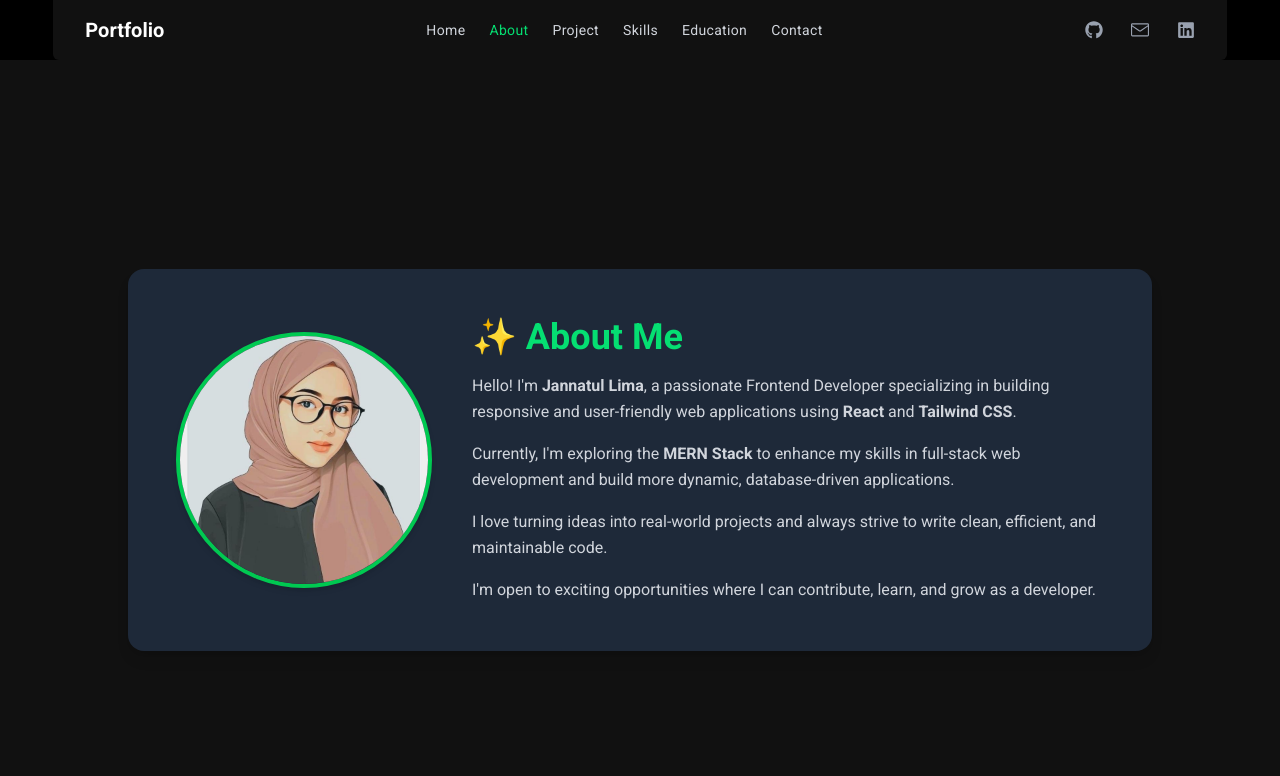
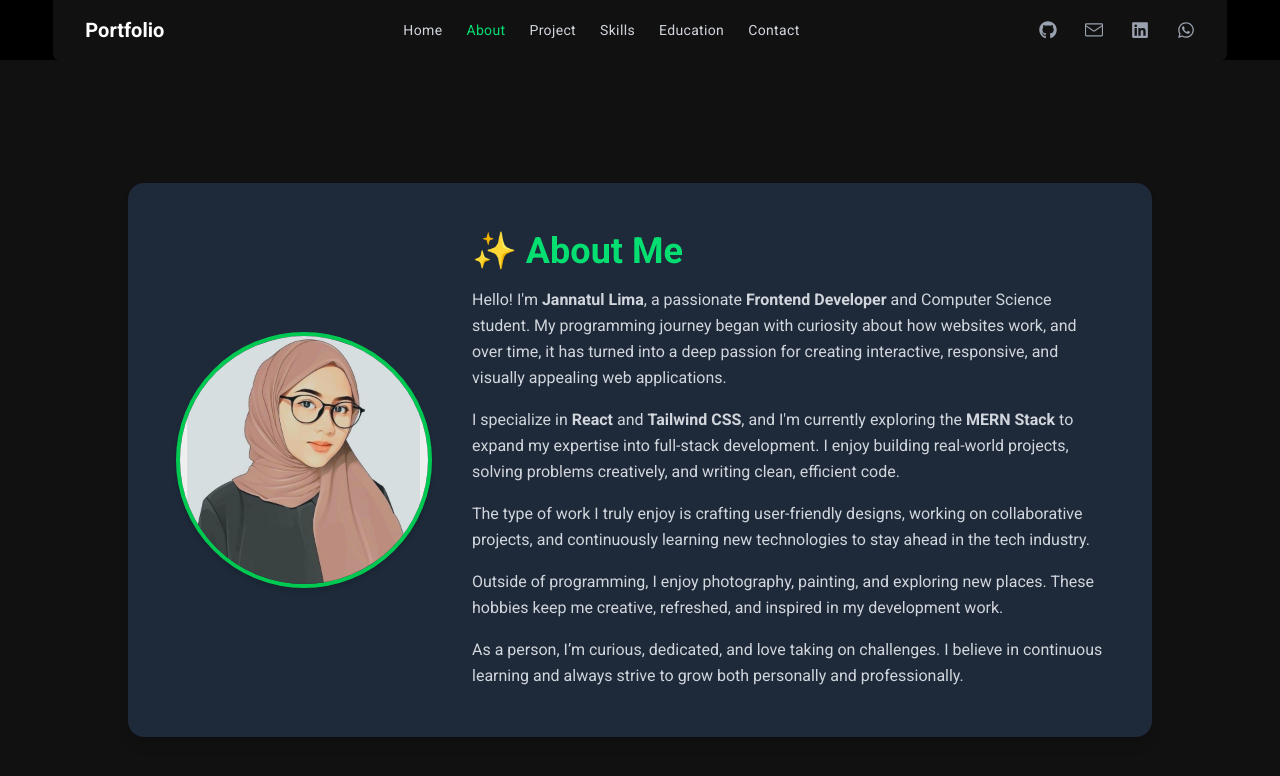
Before and after one commit to JannatulLima9575/personal-portfolio, a React (Vite) app: page /about in a window 1280 px wide. Shown: the top 776 px of the page. Built offline with nearby package versions, Linux system fonts and the light colour scheme.

Commit message:
updates design

```diff
--- a/src/Components/Navbar/Navbar.jsx
+++ b/src/Components/Navbar/Navbar.jsx
@@ -1,5 +1,5 @@
 import React, { useState } from "react";
-import { FaLinkedin, FaGithub } from "react-icons/fa";
+import { FaLinkedin, FaGithub, FaWhatsapp } from "react-icons/fa";
 import { GoMail } from "react-icons/go";
 import { HiMenu, HiX } from "react-icons/hi";
 import { NavLink } from "react-router";
@@ -46,7 +46,7 @@ const Navbar = () => {
           </NavLink>
         </nav>
 
-        {/* Social Icons */}
+        {/* Social Icons + Contact */}
         <div
           className={`md:flex-row md:flex md:items-center md:space-x-4 text-gray-400 text-lg absolute md:static bg-[#111] w-full md:w-auto left-0 top-60 md:top-0 gap-3 px-8 md:px-0 ${
             isOpen ? "flex" : "hidden"
@@ -60,7 +60,7 @@ const Navbar = () => {
             <FaGithub />
           </a>
 
-          {/* gmail */}
+          {/* Gmail */}
           <a
             href="https://mail.google.com/mail/?view=cm&fs=1&to=limajannat1675@gmail.com"
             target="_blank"
@@ -71,12 +71,24 @@ const Navbar = () => {
             <GoMail />
           </a>
 
+          {/* LinkedIn */}
           <a
             href="https://www.linkedin.com/in/jannatul-lima-985a25363"
             aria-label="LinkedIn"
             className="py-2 md:py-0"
           >
             <FaLinkedin />
+          </a>
+
+          {/* WhatsApp Number (optional) */}
+          <a
+            href="https://wa.me/8801301559575"
+            target="_blank"
+            rel="noopener noreferrer"
+            aria-label="WhatsApp"
+            className="py-2 md:py-0"
+          >
+            <FaWhatsapp />
           </a>
         </div>
       </header>
--- a/src/Pages/About.jsx
+++ b/src/Pages/About.jsx
@@ -22,23 +22,34 @@ const About = () => {
 
           <div className="text-gray-300 space-y-4 leading-relaxed">
             <p>
-              Hello! I'm <strong>Jannatul Lima</strong>, a passionate Frontend
-              Developer specializing in building responsive and user-friendly
-              web applications using <strong>React</strong> and{" "}
-              <strong>Tailwind CSS</strong>.
+              Hello! I'm <strong>Jannatul Lima</strong>, a passionate{" "}
+              <strong>Frontend Developer</strong> and Computer Science student.
+              My programming journey began with curiosity about how websites
+              work, and over time, it has turned into a deep passion for
+              creating interactive, responsive, and visually appealing web
+              applications.
             </p>
             <p>
-              Currently, I'm exploring the <strong>MERN Stack</strong> to
-              enhance my skills in full-stack web development and build more
-              dynamic, database-driven applications.
+              I specialize in <strong>React</strong> and{" "}
+              <strong>Tailwind CSS</strong>, and I'm currently exploring the{" "}
+              <strong>MERN Stack</strong> to expand my expertise into full-stack
+              development. I enjoy building real-world projects, solving
+              problems creatively, and writing clean, efficient code.
             </p>
             <p>
-              I love turning ideas into real-world projects and always strive to
-              write clean, efficient, and maintainable code.
+              The type of work I truly enjoy is crafting user-friendly designs,
+              working on collaborative projects, and continuously learning new
+              technologies to stay ahead in the tech industry.
             </p>
             <p>
-              I'm open to exciting opportunities where I can contribute, learn,
-              and grow as a developer.
+              Outside of programming, I enjoy photography, painting, and
+              exploring new places. These hobbies keep me creative, refreshed,
+              and inspired in my development work.
+            </p>
+            <p>
+              As a person, I’m curious, dedicated, and love taking on
+              challenges. I believe in continuous learning and always strive to
+              grow both personally and professionally.
             </p>
           </div>
         </div>
--- a/src/Pages/Contact.jsx
+++ b/src/Pages/Contact.jsx
@@ -2,22 +2,30 @@ import React, { useRef } from "react";
 import emailjs from "emailjs-com";
 
 const Contact = () => {
-  const form = useRef();
   const formRef = useRef();
 
   const sendEmail = (e) => {
     e.preventDefault();
 
     emailjs
-      .sendForm("service_t4jo61n", "__ejs-test-mail-service__", formRef.current, "OstHFNuCO9J-deGKc")
-      .then((res) => {
-        console.log("SUCCESS:", res);
-      })
-      .catch((err) => {
-        console.error("ERROR:", err.text);
-      });
+      .sendForm(
+        "service_t4jo61n",     // ✅ তোমার EmailJS Service ID
+        "template_abc123",     // ✅ তোমার Template ID
+        formRef.current,
+        "OstHFNuCO9J-deGKc"
+      )
+      .then(
+        (result) => {
+          console.log("SUCCESS:", result.text);
+          alert("Message sent successfully! ✅");
+        },
+        (error) => {
+          console.log("FAILED...", error.text);
+          alert("Failed to send message. ❌ Try again.");
+        }
+      );
 
-    e.target.reset();
+    e.target.reset(); // Reset form
   };
 
   return (
@@ -26,7 +34,7 @@ const Contact = () => {
         <h2 className="text-4xl font-bold text-center mb-8">📬 Contact Me</h2>
 
         <form
-          ref={form}
+          ref={formRef}
           onSubmit={sendEmail}
           className="bg-gray-800 p-8 rounded-lg shadow-lg space-y-6"
         >
@@ -38,9 +46,9 @@ const Contact = () => {
               type="text"
               name="name"
               id="name"
-              className="w-full px-4 py-2 rounded bg-gray-700 text-white focus:outline-none focus:ring-2 focus:ring-green-500"
+              required
+              className="w-full px-4 py-2 rounded bg-gray-700 text-white"
               placeholder="Enter your name"
-              required
             />
           </div>
 
@@ -52,9 +60,9 @@ const Contact = () => {
               type="email"
               name="email"
               id="email"
-              className="w-full px-4 py-2 rounded bg-gray-700 text-white focus:outline-none focus:ring-2 focus:ring-green-500"
+              required
+              className="w-full px-4 py-2 rounded bg-gray-700 text-white"
               placeholder="Enter your email"
-              required
             />
           </div>
 
@@ -66,15 +74,15 @@ const Contact = () => {
               name="message"
               id="message"
               rows="5"
-              className="w-full px-4 py-2 rounded bg-gray-700 text-white focus:outline-none focus:ring-2 focus:ring-green-500"
+              required
+              className="w-full px-4 py-2 rounded bg-gray-700 text-white"
               placeholder="Type your message here..."
-              required
             ></textarea>
           </div>
 
           <button
             type="submit"
-            className="bg-green-600 hover:bg-green-700 text-white font-semibold py-2 px-6 rounded transition duration-300"
+            className="bg-green-600 hover:bg-green-700 text-white font-semibold py-2 px-6 rounded"
           >
             Send Message
           </button>
--- a/src/Pages/Education.jsx
+++ b/src/Pages/Education.jsx
@@ -24,7 +24,7 @@ const achievements = [
     year: "December to July 2024 - 2025",
     description:
       "Successfully completed MERN stack course from Programming Hero covering MongoDB, Express, React, Node, Auth, Deployment.",
-    certificateUrl: "https://your-mern-certificate-link.com", // Replace with actual link
+    certificateUrl: "https://your-mern-certificate-link.com",
   },
   {
     title: "Completed Python Programming Course",
--- a/src/Pages/Project.jsx
+++ b/src/Pages/Project.jsx
@@ -21,6 +21,21 @@ const projects = [
   },
   {
     id: 2,
+    title: "🥗 FoodBridge - Local Food Waste Reduction Platform",
+    description:
+      "A web platform that connects restaurants with people in need to reduce local food waste through real-time donation and pickup.",
+    language: "React, HTML5, Tailwind CSS, Node.js, Express, MongoDB, Firebase",
+    imageUrl: "https://i.ibb.co.com/cfZZ5j3/image.png",
+    liveUrl: "https://foodbridge-d530a.web.app/",
+    githubUrl: "https://github.com/JannatulLima9575/FoodBridge-client-side",
+    features: [
+      "Responsive and clean UI",
+      "Employer can post job listings",
+      "Candidates can explore jobs easily",
+    ],
+  },
+  {
+    id: 3,
     title: "💼 HireSpark - Freelance Task Marketplace",
     description:
       "HireSpark is a modern job posting and hiring platform that connects employers with potential candidates efficiently. It provides a smooth user experience for posting jobs, ensuring a seamless hiring process.",
@@ -35,7 +50,7 @@ const projects = [
     ],
   },
   {
-    id: 3,
+    id: 4,
     title: "📘 UpStudy – A Knowledge Sharing Platform",
     description:
       "EduVerse is a knowledge-sharing platform built for students to share articles, ideas, and insights on various topics. Inspired by platforms like Dev.to, it allows users to write, edit, and engage in discussions through comments.",
@@ -50,7 +65,7 @@ const projects = [
     ],
   },
   {
-    id: 4,
+    id: 5,
     title: "CAREER-CODE: A JOB PORTAL SYSTEM",
     description:
       "A comprehensive job portal platform designed to enable seamless interaction between job seekers and employers. The system provides full CRUD operations for managing job postings, user authentication, and streamlined job application processes.",
--- a/src/Pages/ProjectDetails.jsx
+++ b/src/Pages/ProjectDetails.jsx
@@ -21,6 +21,21 @@ const projects = [
   },
   {
     id: 2,
+    title: "🥗 FoodBridge - Local Food Waste Reduction Platform",
+    description:
+      "A web platform that connects restaurants with people in need to reduce local food waste through real-time donation and pickup.",
+    language: "React, HTML5, Tailwind CSS, Node.js, Express, MongoDB, Firebase",
+    imageUrl: "https://i.ibb.co.com/cfZZ5j3/image.png",
+    liveUrl: "https://foodbridge-d530a.web.app/",
+    githubUrl: "https://github.com/JannatulLima9575/FoodBridge-client-side",
+    features: [
+      "Real-Time Food Donation System",
+      "Pickup & Delivery Coordination",
+      "Donation Tracking & History",
+    ],
+  },
+  {
+    id: 3,
     title: "💼 HireSpark - Freelance Task Marketplace",
     description:
       "HireSpark is a modern job posting and hiring platform that connects employers with potential candidates efficiently. It provides a smooth user experience for posting jobs, ensuring a seamless hiring process.",
@@ -35,7 +50,7 @@ const projects = [
     ],
   },
   {
-    id: 3,
+    id: 4,
     title: "📘 UpStudy – A Knowledge Sharing Platform",
     description:
       "EduVerse is a knowledge-sharing platform built for students to share articles, ideas, and insights on various topics. Inspired by platforms like Dev.to, it allows users to write, edit, and engage in discussions through comments.",
@@ -50,7 +65,7 @@ const projects = [
     ],
   },
   {
-    id: 4,
+    id: 5,
     title: "CAREER-CODE: A JOB PORTAL SYSTEM",
     description:
       "A comprehensive job portal platform designed to enable seamless interaction between job seekers and employers. The system provides full CRUD operations for managing job postings, user authentication, and streamlined job application processes.",
@@ -86,7 +101,7 @@ const ProjectDetails = () => {
         <img
           src={project.imageUrl}
           alt={project.title}
-          className="w-full overflow-hidden object-cover max-h-[400px]"
+          className="w-full overflow-hidden max-h-[400px]max-h-[400px] object-contain"
         />
 
         {/* Content */}
```
